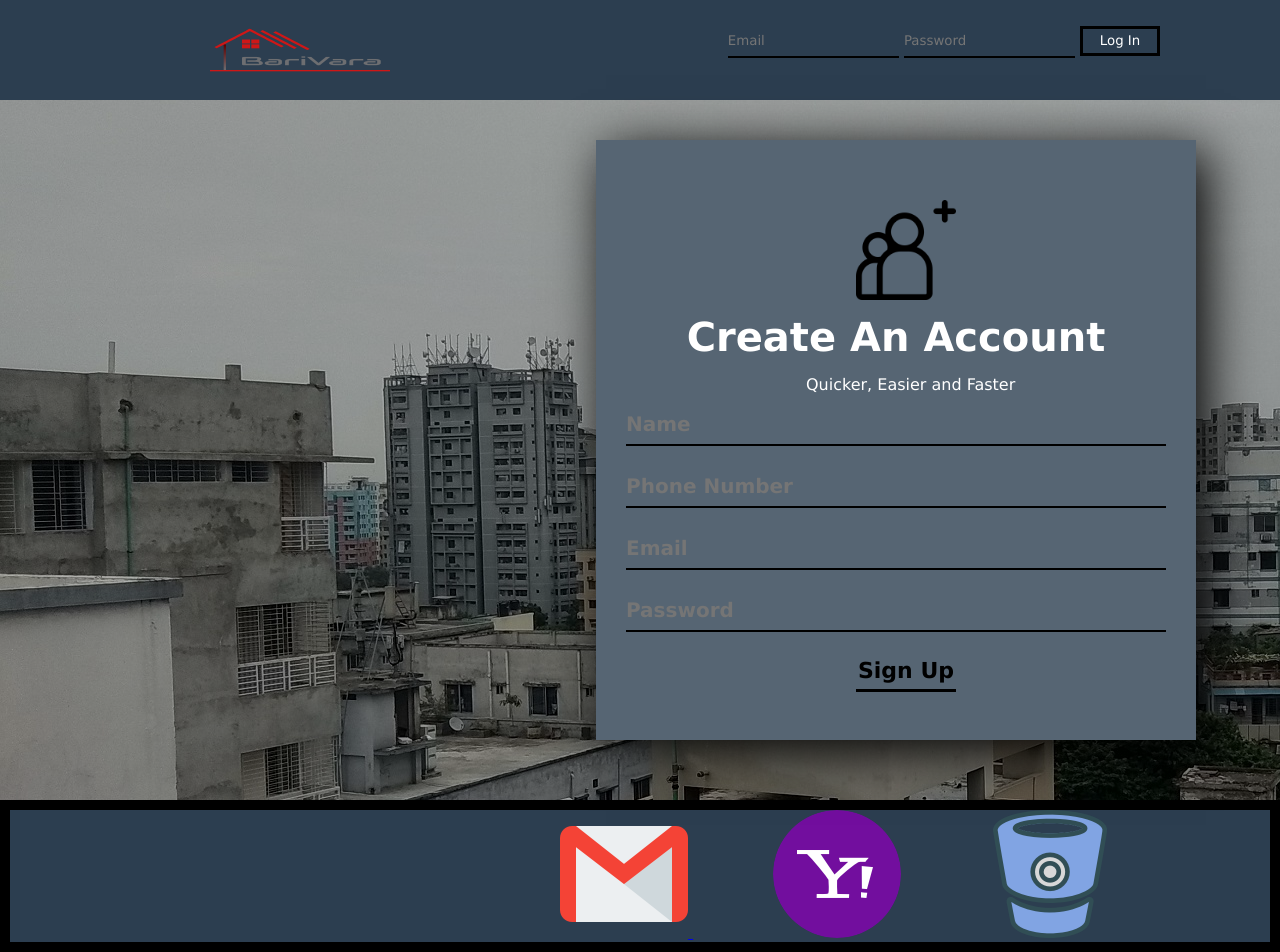
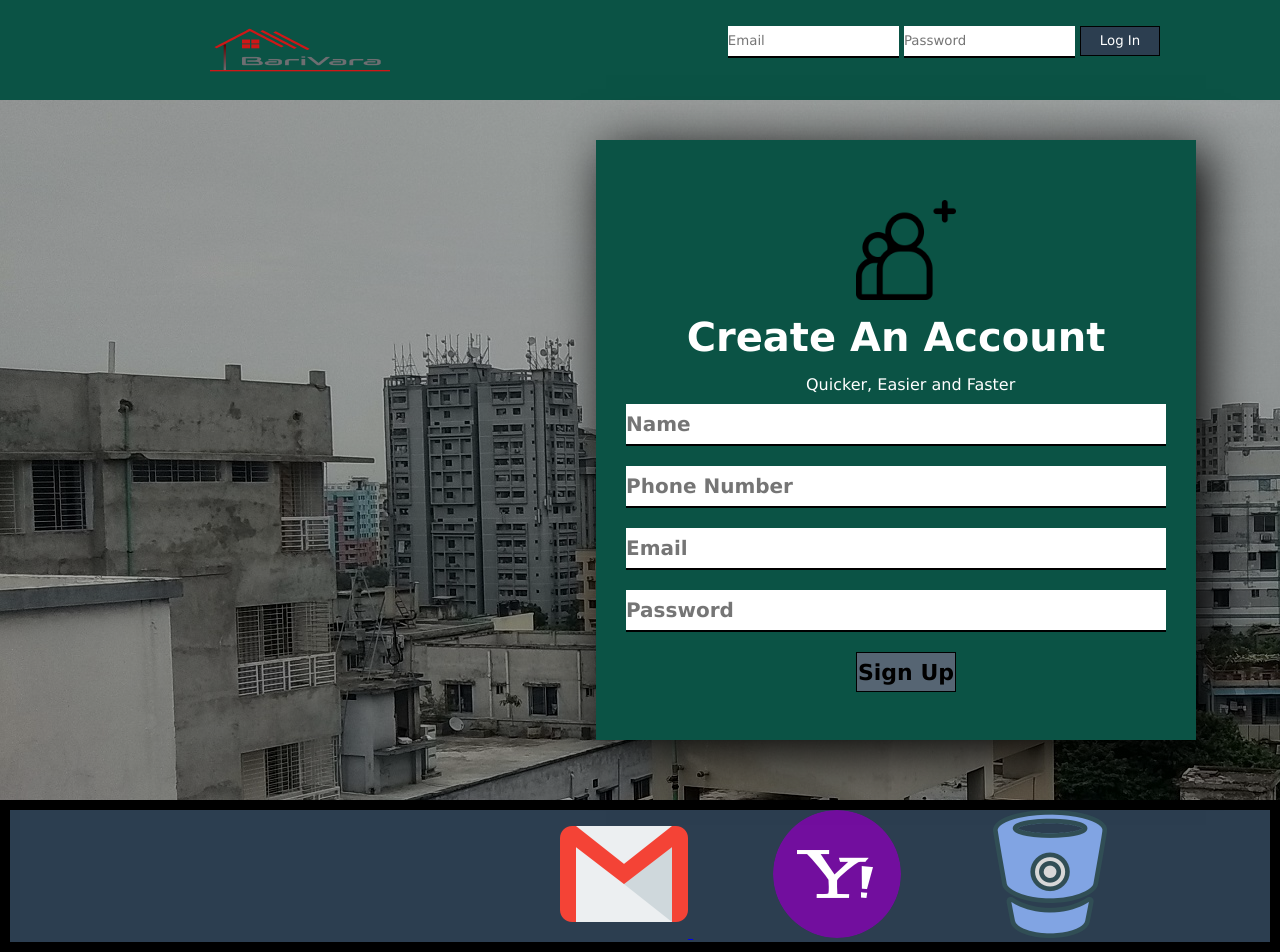
Before and after one commit to Muniat/BariVara, a Django app: page / in a window 1280 px wide. Run offline with Django 3.2, Linux system fonts and the light colour scheme.

Commit message:
some changes in UI design

```diff
--- a/Barivara/Barivara/views.py
+++ b/Barivara/Barivara/views.py
@@ -41,7 +41,7 @@
 
 def postsignup(request):
     name=request.POST.get('name')
-    number=request.POST.get('number')  #extra field
+    number=request.POST.get('number')
     email=request.POST.get('email')
     password=request.POST.get('pass')
     try:
@@ -53,6 +53,6 @@
     uid = user['localId']
 
     data = {"name":name,"status":"1" , "Phone":number}
-    #Trying to add number in the database, but its not working...
+
     database.child("users").child(uid).child("details").set(data)
     return render(request, "HomePage.html")
--- a/Barivara/templates/LoginPage.html
+++ b/Barivara/templates/LoginPage.html
@@ -27,7 +27,7 @@
         nav{
             width: 100%;
             height: 100px;
-            background-color:#2C3E50   ;
+            background-color:  #0b5345    ;
             line-height: 80px;
         }
         nav img{
@@ -54,9 +54,10 @@
             border-bottom: 3px solid black;
             background: #AAB7B8    ;
             outline: none;
+
         }
         nav form input[type="submit"]{
-            border: 3px solid black;
+            border: 1px solid black;
             background: #2C3E50;
             color: white;
             width: 80px;
@@ -72,7 +73,7 @@
     width: 600px;
     height: 600px;
     color:white;
-    background-color: #566573;
+    background-color:   #0b5345  ;
     top: 55%;
     left: 70%;
     padding: 60px 30px;
@@ -106,7 +107,7 @@
     width: 100%;
     height: 40px;
     margin-bottom: 20px;
-    background: transparent;
+    background: white;
 
 
 }
@@ -117,7 +118,7 @@
     width: 100px;
     font-size: 22px;
     border: none;
-    border-bottom: 3px solid black;
+    border: 1px solid black;
 
 }
 
@@ -128,7 +129,7 @@
     border: none;
     border-bottom: 2px solid black;
     outline: none;
-    background: transparent;
+    background: white;
 }
 .wrapper form input[type="text"]:hover{
     background-color:#808B96   ;
```
Also changed, not shown: Barivara/db.sqlite3.
